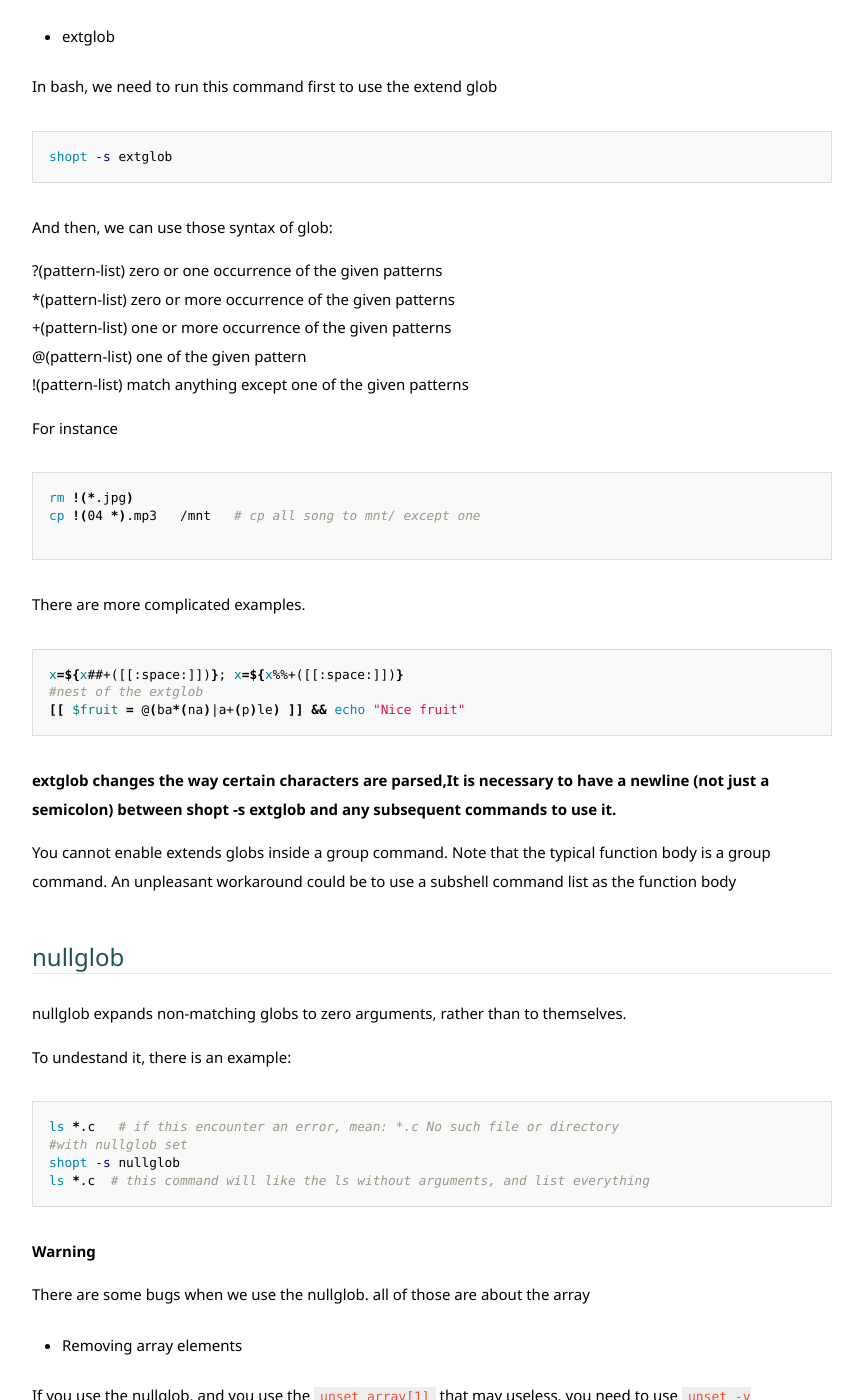
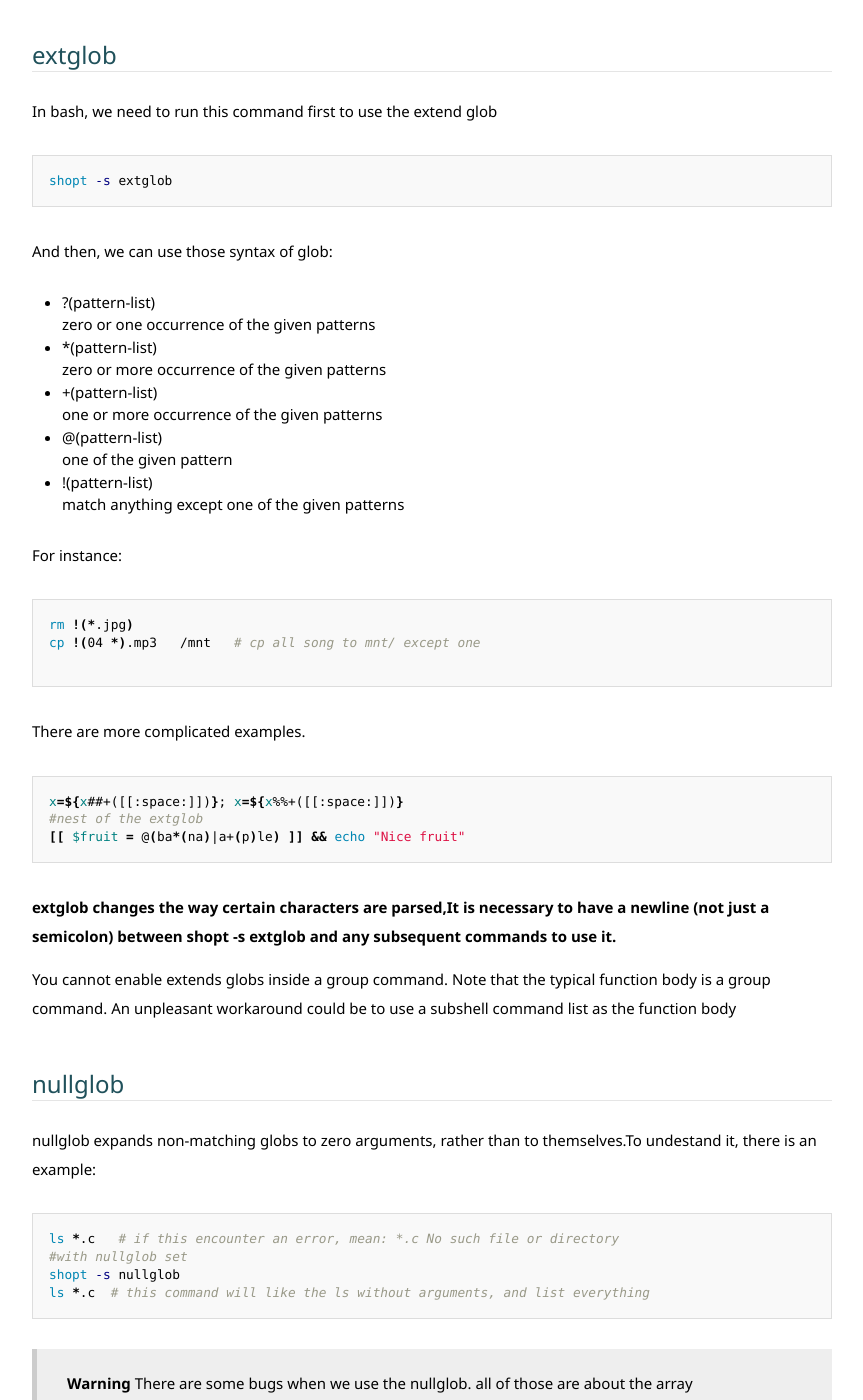
Before and after one commit to JesseEisen/JesseEisen.github.io, a Jekyll site: the page built from _posts/2016-08-16-shell-glob.md, in a window 1280 px wide and 1400 px high, scrolled down 446 px. Shown: the whole window, without its empty margins (208-1071 px from the left). Built offline with Jekyll 4.4.1, drawn with Linux system fonts in a browser that asks for light colours; some web fonts are replaced; some of the changed text lies outside the part shown.

Commit message:
modify some

````diff
--- a/_posts/2016-08-16-shell-glob.md
+++ b/_posts/2016-08-16-shell-glob.md
@@ -18,15 +18,18 @@ shopt -s extglob
 
 And then, we can use those syntax of glob:
 
-?(pattern-list)   zero or one occurrence of the given patterns
-*(pattern-list)   zero or more occurrence of the given patterns
-+(pattern-list)   one or more occurrence of the given patterns
-@(pattern-list)   one of the given pattern
-!(pattern-list)   match anything except one of the given patterns
++ ?(pattern-list)
+  zero or one occurrence of the given patterns
++ *(pattern-list)
+  zero or more occurrence of the given patterns
++ +(pattern-list)
+  one or more occurrence of the given patterns
++ @(pattern-list)
+  one of the given pattern
++ !(pattern-list)
+  match anything except one of the given patterns
 
-
-For instance
-
+For instance:
 ```bash
 rm !(*.jpg)
 cp !(04 *).mp3   /mnt   # cp all song to mnt/ except one
@@ -51,9 +54,7 @@ a subshell command list as the function body
 
 ## nullglob
 
-nullglob expands non-matching globs to zero arguments, rather than to themselves.
-
-To undestand it, there is an example:
+nullglob expands non-matching globs to zero arguments, rather than to themselves.To undestand it, there is an example:
 
 ```bash
 ls *.c   # if this encounter an error, mean: *.c No such file or directory
@@ -78,21 +76,19 @@ should explicitly check that glob match.
 ## dotglob
 
 With `dotglob` it will show the dot file. Note that, when dotglob is enable,`*`
-will match files like `.bashrc` but not the . or .. dirctories.
+will match files like `.bashrc` but not the `.` or `..` dirctories.
 
 
 ## globstar
 
 globstar recursively repeats a pattern contain "**"
-
 Here are some examples:
 
 ```bash
 $ shopt -s globstat ; tree  # this will show all level
 ```
 
-if you use the `files=(**)`  this is equivalent to: files=(* */* */*/*) find all files recursively
-
+if you use the `files=(**)`  this is equivalent to: files=(* */* */*/*) find all files recursively.
 Just like `'*'`, `"**"` followed by a `/` will only match directories:
 
 ```bash
@@ -111,7 +107,7 @@ $ > *.foo  # if can match, doesn't get executed
 
 ```
 
-### GLOBIGNORE
+## GLOBIGNORE
 
 This allows you to specify patterns a glob _should not match_. This lets you work around the infamous "I want to match all of my dot files, but . or .."
 
````
Also changed, not shown: other parts of _posts/2016-08-16-shell-glob.md (+12 -11 lines).
